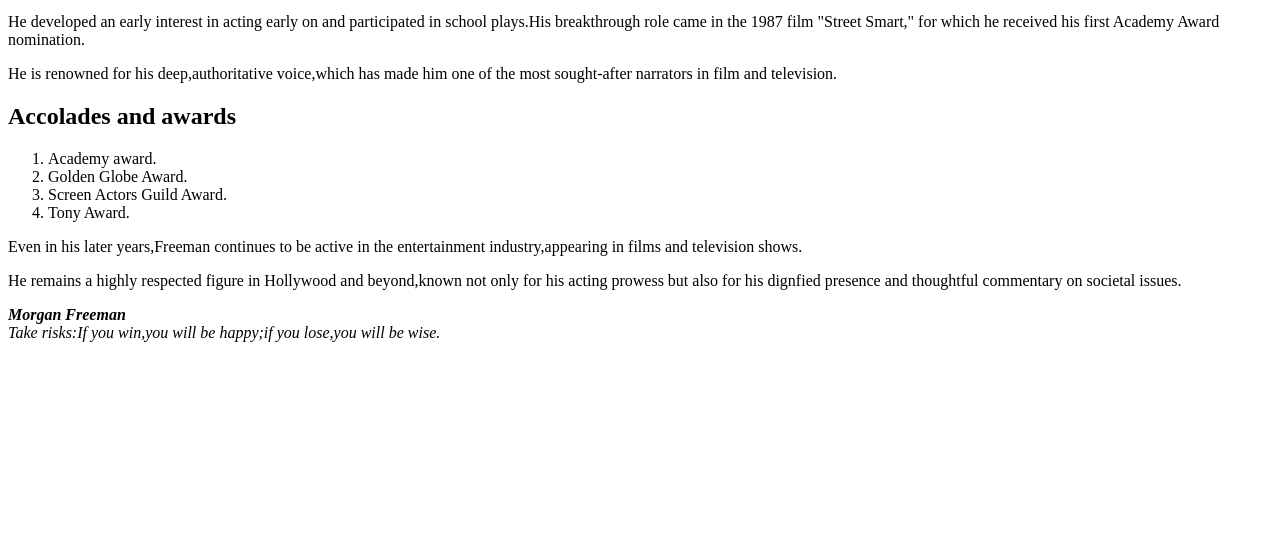
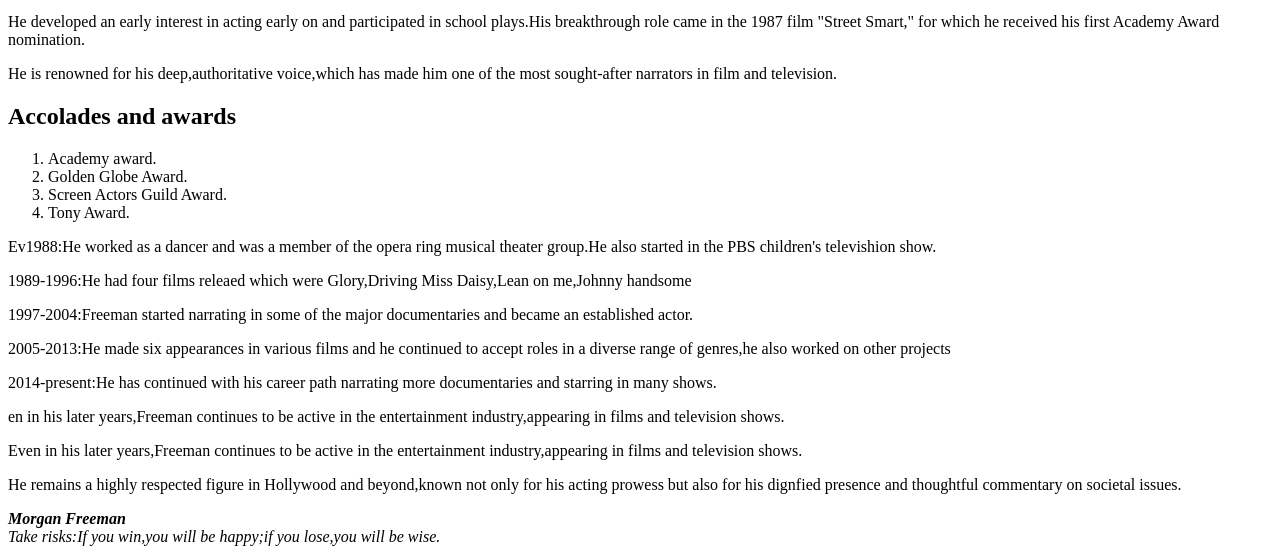
Before and after one commit to olivia-murimi/tribute-project, a plain HTML site: page index.html in a window 1280 px wide. Shown: the part 421-975 px from the top of the page. Before the commit the page ends 800 px from the top, so only its background shows below. Drawn offline with Linux system fonts and the light colour scheme.

Commit message:
Update index.html

```diff
--- a/index.html
+++ b/index.html
@@ -18,6 +18,11 @@
     <li>Screen Actors Guild Award.</li>
     <li>Tony Award.</li>
  </ol>
+     <p>Ev1988:He worked as a dancer and was a member of the opera ring musical theater group.He also started in the PBS children's televishion show.</p>
+ <p>1989-1996:He had four films releaed which were Glory,Driving Miss Daisy,Lean on me,Johnny handsome</p>
+ <p>1997-2004:Freeman started narrating in some of the major documentaries and became an established actor.</p>
+ <p>2005-2013:He made six appearances in various films and he continued to accept roles in a diverse range of genres,he also worked on other projects</p>
+ <p>2014-present:He has continued with his career path narrating more documentaries and starring in many shows.</p>en in his later years,Freeman continues to be active in the entertainment industry,appearing in films and television shows.</p>
  <p>Even in his later years,Freeman continues to be active in the entertainment industry,appearing in films and television shows.</p>
  <p>He remains a highly respected figure in Hollywood and beyond,known not only for his acting prowess but also for his dignfied presence and thoughtful commentary on societal issues.</p>
  <cite><strong>Morgan Freeman</strong> <br> Take risks:If you win,you will be happy;if you lose,you will be wise.</cite>
```
